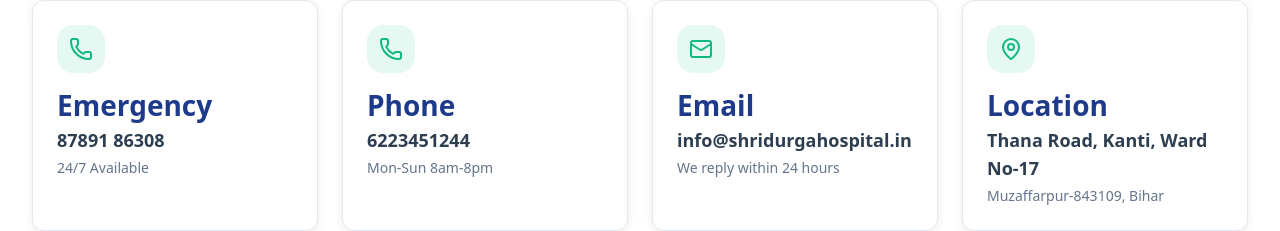
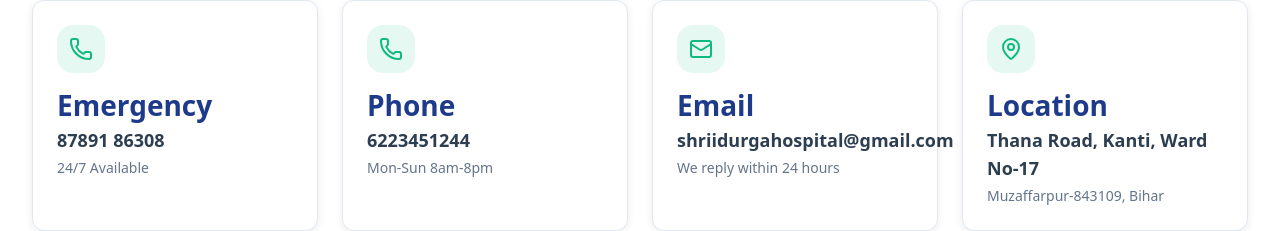
Before and after one commit to Nityom/Shri-Durga, a Next.js app: page /contact in a window 1280 px wide. Shown: the part 409-640 px from the top of the page. Built offline with nearby package versions, Linux system fonts and the light colour scheme; a web font is replaced by a local one.

Commit message:
feat: Update contact email for consistency; replace outdated email address with current one

```diff
--- a/src/app/contact/page.tsx
+++ b/src/app/contact/page.tsx
@@ -32,7 +32,7 @@
     {
         icon: Mail,
         title: t("contactPage.email"),
-        value: "info@shridurgahospital.in",
+        value: "shriidurgahospital@gmail.com",
         subtitle: t("contactPage.reply")
     },
     {
```
